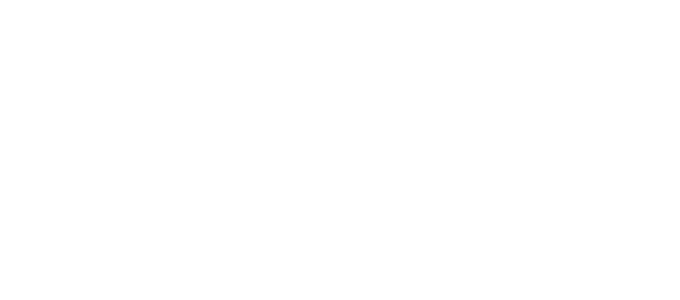
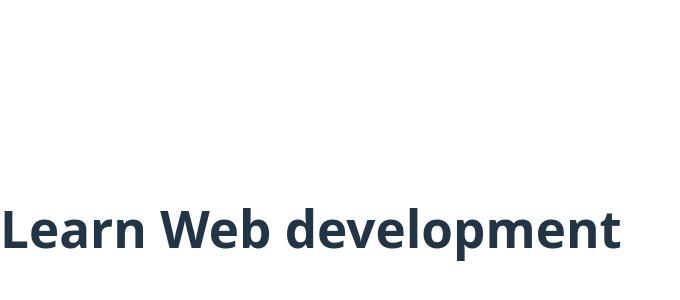
Before and after one commit to gabrielebonucci/react-use-state, a React (Vite) app: page / in a window 1280 px wide. Shown: the part 172-472 px from the top of the page, without its empty margins (0-680 px from the left). Built offline with nearby package versions, Linux system fonts and the light colour scheme.

Commit message:
struttura jsx

```diff
--- a/src/App.jsx
+++ b/src/App.jsx
@@ -1,8 +1,23 @@
+import { useState } from 'react'
+import languages from './languages'
+
 function App() {
+  const [selectedLanguage, setSelectedLanguage] = useState(languages[0]);
   return (
-    <>
+    <div className='container'>
 
-    </>
+      <h1>Learn Web development</h1>
+
+      <div className='buttons-container'>
+
+      </div>
+
+      <div className='card'>
+
+      </div>
+
+    </div>
+
   )
 }
 
```
